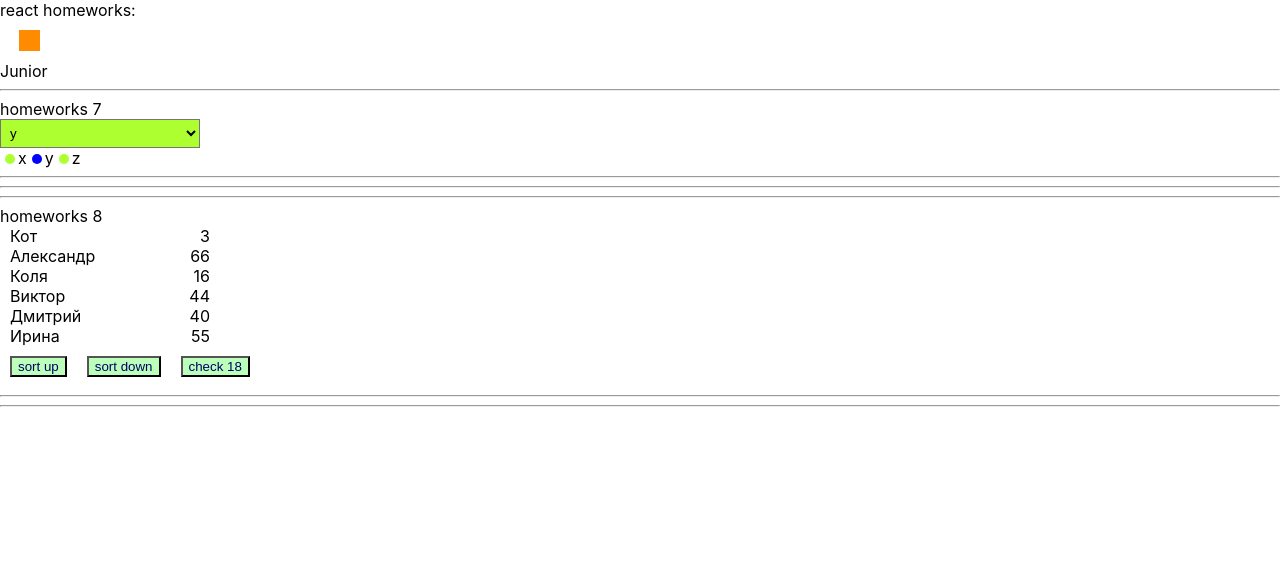
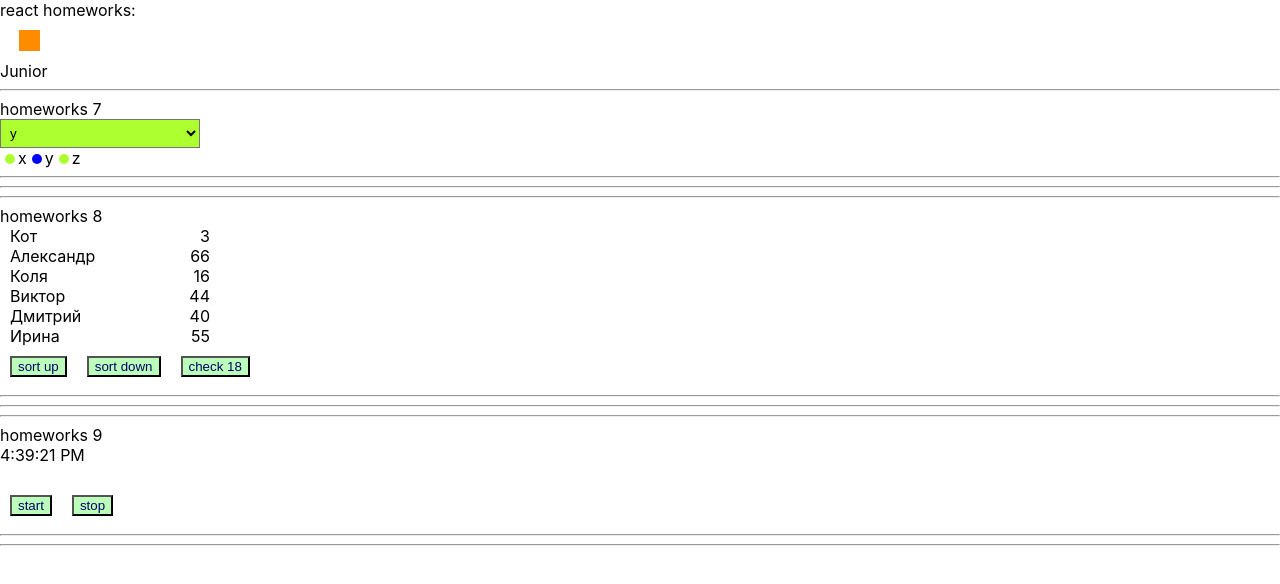
Before and after one commit to NickPaferov/Tasks_Homework, a React (Create React App) app: page /#/junior in a window 1280 px wide. Shown: the top 584 px of the page. Built offline with nearby package versions, Linux system fonts and the light colour scheme.

Commit message:
add_HW9_newDate_and_setInterval

```diff
--- a/src/p2-homeworks/h5-rrd-v6/pages/Junior.tsx
+++ b/src/p2-homeworks/h5-rrd-v6/pages/Junior.tsx
@@ -3,6 +3,7 @@ import React from 'react'
 // import HW11 from '../../h11/HW11';
 import HW7 from '../../h7/HW7'
 import HW8 from '../../h8/HW8'
+import HW9 from '../../h9/HW9'
 // import HW9 from "../../h9/HW9";
 
 function Junior() {
@@ -11,7 +12,7 @@ function Junior() {
             Junior
             <HW7/>
             <HW8/>
-            {/*<HW9/>*/}
+            <HW9/>
             {/*<HW10/>*/}
             {/*<HW11/>*/}
         </div>
--- a/src/p2-homeworks/h9/Clock.tsx
+++ b/src/p2-homeworks/h9/Clock.tsx
@@ -3,29 +3,31 @@ import SuperButton from '../h4/common/c2-SuperButton/SuperButton'
 
 function Clock() {
     const [timerId, setTimerId] = useState<number>(0)
-    const [date, setDate] = useState<Date>()
+    const [date, setDate] = useState<Date>(new Date())
     const [show, setShow] = useState<boolean>(false)
 
     const stop = () => {
-        // stop
+        clearInterval(timerId)
     }
+
     const start = () => {
         stop()
-        const id: number = window.setInterval(() => {
-            // setDate
+        const id: number = +setInterval(() => {
+            setDate(new Date())
         }, 1000)
         setTimerId(id)
     }
 
     const onMouseEnter = () => {
-        // show
+        setShow(true)
+
     }
     const onMouseLeave = () => {
-        // close
+        setShow(false)
     }
 
-    const stringTime = 'Time' // fix with date
-    const stringDate = 'Date' // fix with date
+    const stringTime = date.toLocaleTimeString() // fix with date
+    const stringDate = date.toLocaleDateString() // fix with date
 
     return (
         <div>
@@ -36,10 +38,12 @@ function Clock() {
                 {stringTime}
             </div>
 
-            {show && (
+            {show ? (
                 <div>
                     {stringDate}
                 </div>
+            ) : (
+                <br/>
             )}
 
             <SuperButton onClick={start}>start</SuperButton>
```
